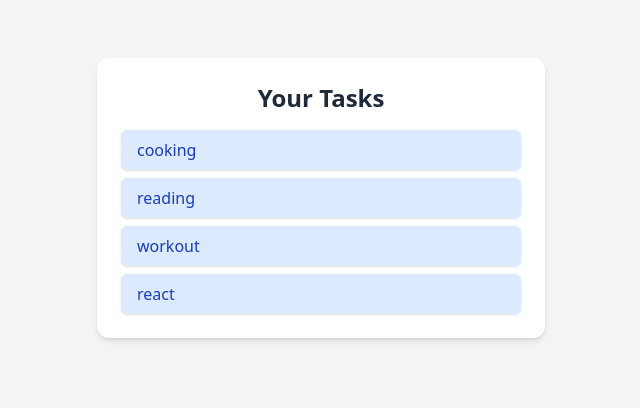
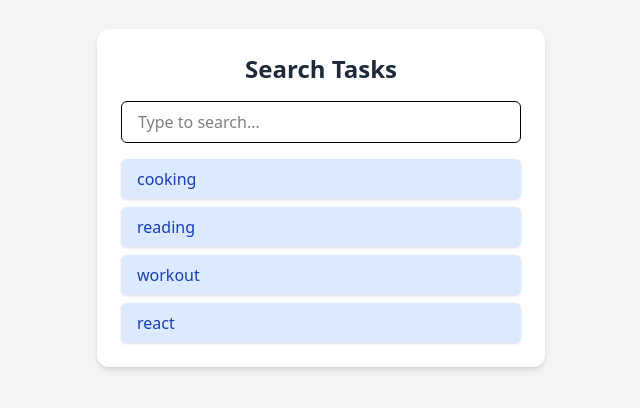
Before and after one commit to PraneethBunny123/All-App, a React (Vite) app: page / in a window 1280 px wide. Shown: the part 202-610 px from the top of the page, without its empty margins (319-959 px from the left). Built offline with nearby package versions, Linux system fonts and the light colour scheme.

Commit message:
Added styles using tailwind and chatgpt

```diff
--- a/src/App.jsx
+++ b/src/App.jsx
@@ -2,6 +2,7 @@ import ProfileCard from './project-apps/Profile Card/ProfileCard'
 import Counter from './project-apps/Counter/Counter'
 import CounterReducer from './project-apps/Counter/CounterReducer'
 import ListRender from './project-apps/Todo App/ListRender'
+import TaskFilter from './project-apps/Todo App/TaskFilter'
 
 function App() {
 
@@ -10,7 +11,8 @@ function App() {
       {/*<ProfileCard name='Praneeth' bio='I am learning react through projects '/>*/}
       {/*<Counter />*/}
       {/*<CounterReducer />*/}
-      <ListRender />
+      {/*<ListRender />*/}
+      <TaskFilter />
     </div>
   )
 }
--- /dev/null
+++ b/src/project-apps/Todo App/TaskFilter.jsx
@@ -0,0 +1,39 @@
+import { useState } from "react"
+import DUMMY_TASKS from "./tasks"
+
+export default function TaskFilter() {
+    const [searchInput, setSearchInput] = useState('')
+    const filteredDate = DUMMY_TASKS.filter(task => task.toLowerCase().includes(searchInput.toLowerCase()))
+
+    function handleChange(e) {
+        e.preventDefault()
+        setSearchInput(e.target.value)
+    }
+
+    return (
+        <div className="min-h-screen bg-gray-100 flex items-center justify-center">
+            <div className="bg-white p-6 rounded-xl shadow-md w-full max-w-md">
+                <h2 className="text-2xl font-semibold mb-4 text-center text-gray-800">
+                    Search Tasks
+                </h2>
+                <input
+                    type="text"
+                    value={searchInput}
+                    onChange={handleChange}
+                    placeholder="Type to search..."
+                    className="w-full px-4 py-2 border rounded-md mb-4 focus:outline-none focus:ring-2 focus:ring-blue-400"
+                />
+                <ul className="space-y-2">
+                    {filteredDate.map((task, index) => (
+                        <li
+                            key={index}
+                            className="bg-blue-100 text-blue-800 px-4 py-2 rounded-md shadow-sm"
+                        >
+                            {task}
+                        </li>
+                    ))}
+                </ul>
+            </div>
+        </div>
+    )
+}
```
